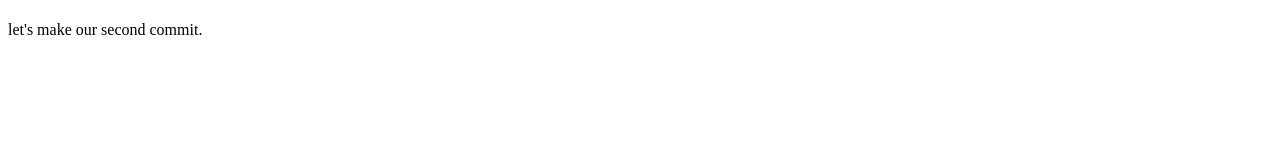
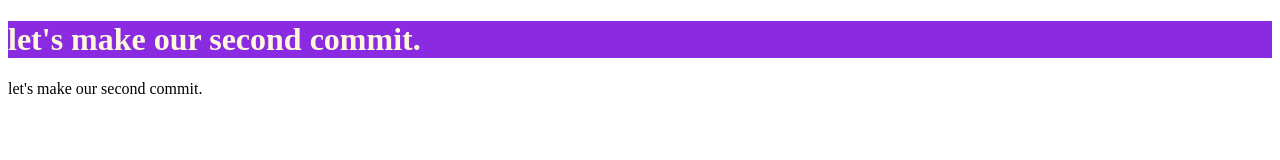
Before and after one commit to Toghraq1618/mywebsite, a plain HTML site: page index.html in a window 1280 px wide. Drawn offline with Linux system fonts and the light colour scheme.

Commit message:
adds new style with headlines

```diff
--- a/index.html
+++ b/index.html
@@ -7,7 +7,7 @@
     <title>Document</title>
 </head>
 <body>
-    <h1 style="font-family:'Gotham Narrow Ultra'; font-weight: bold; background-color: blueviolet; color: cornsilk;"></h1>
+    <h1 style="font-family:'Gotham Narrow Ultra'; font-weight: bold; background-color: blueviolet; color: cornsilk;">let's make our second commit.</h1>
     <p>let's make our second commit.</p>
 </body>
 </html>
```
